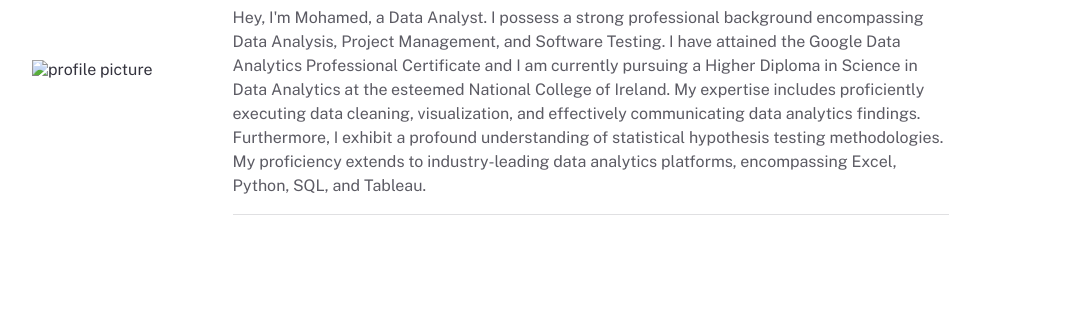
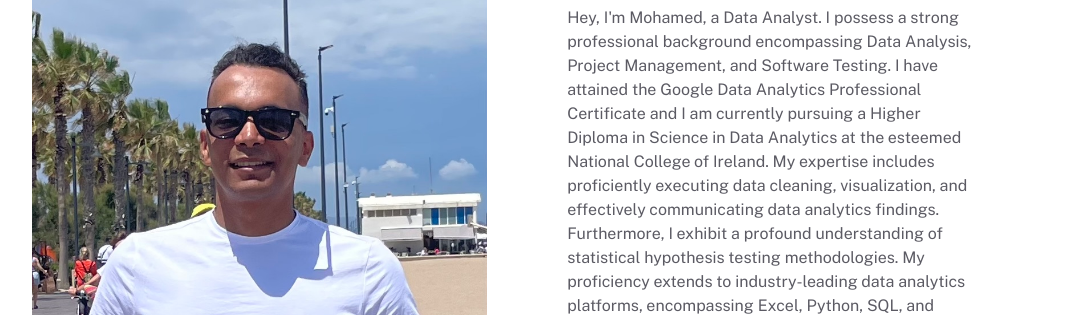
Before and after one commit to mohamedabdelnasser414/Mohamed-Abdelnasser-Portfolio, a plain HTML site: page index.html in a window 1280 px wide. Shown: the part 314-629 px from the top of the page, without its empty margins (96-1182 px from the left). Drawn offline with nearby package versions, Linux system fonts and the light colour scheme; a web font is replaced by a local one.

Commit message:
Update index.html

```diff
--- a/index.html
+++ b/index.html
@@ -51,7 +51,7 @@
 
     <div class="about" id="about">
       <div class="profile-wrapper">
-        <img class="profile-pic" src="./images/profile-pic.jpg" alt="profile picture">
+        <img class="profile-pic" src="./images/IMG_2511.jpg" alt="profile picture">
       </div>
       <div class="about-text">
           <h3 class="heading">About Me</h3>
```
